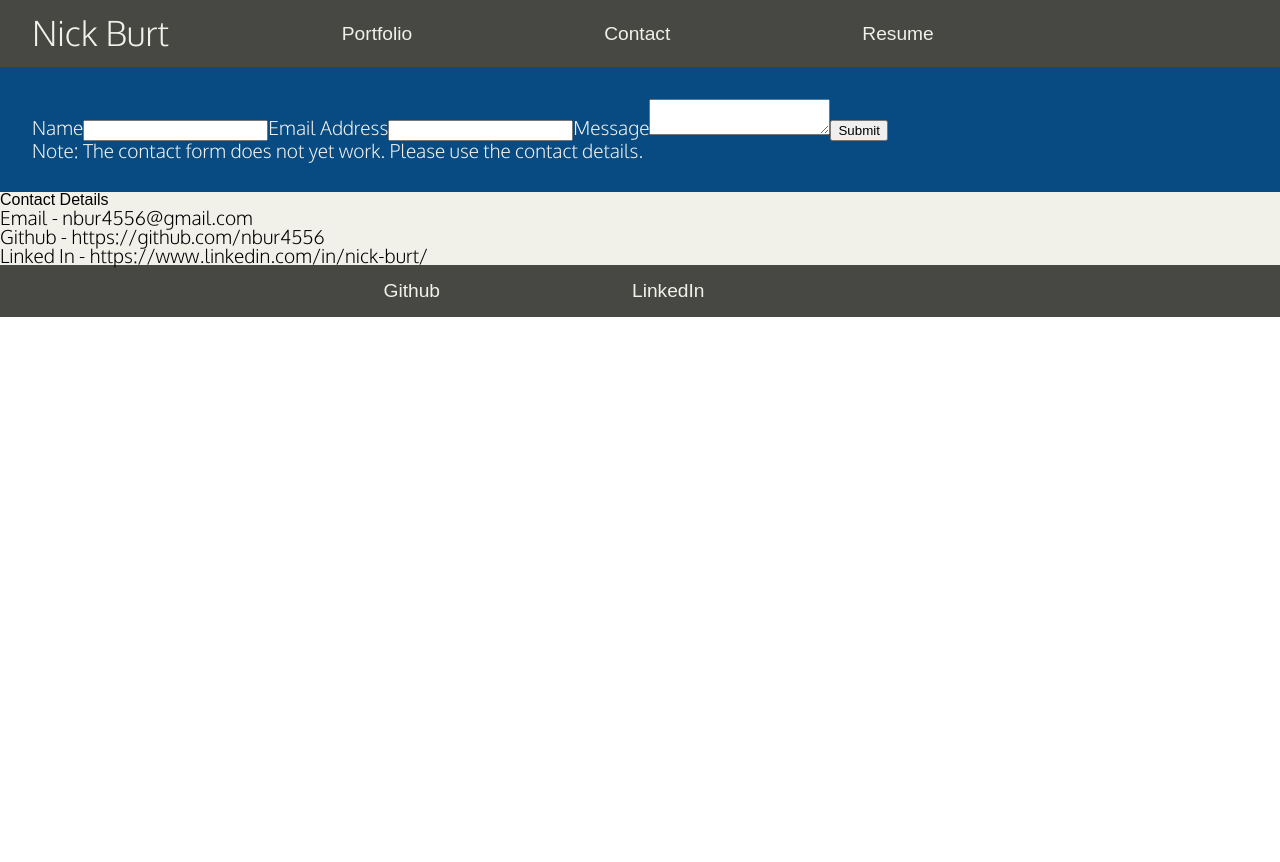
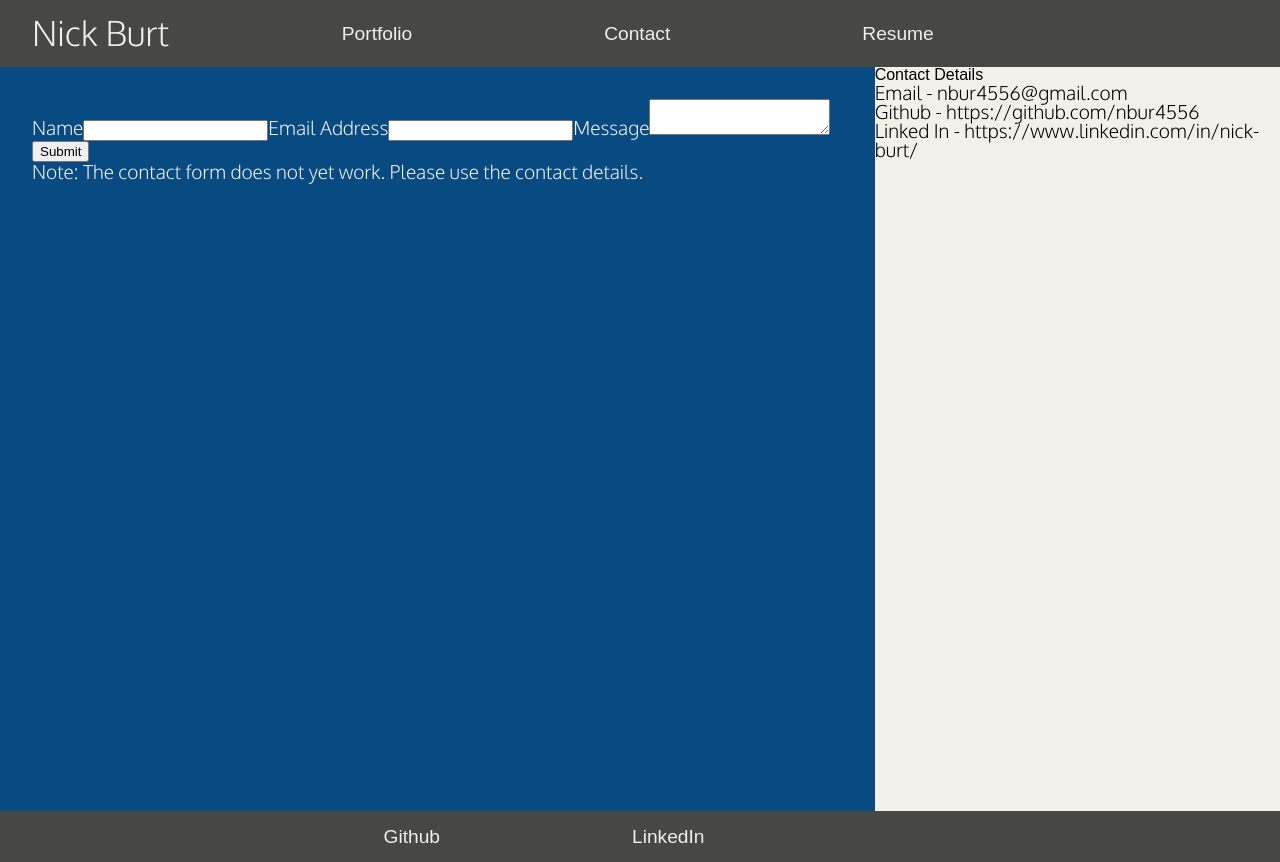
Before and after one commit to nbur4556/react-portfolio, a React (Create React App) app: page /contact in a window 1280 px wide. Before the commit the page ends 800 px from the top, so only its background shows below. Built offline with nearby package versions, Linux system fonts and the light colour scheme; a web font is replaced by a local one.

Commit message:
sets basic layout for contact page

```diff
--- a/src/pages/Contact.js
+++ b/src/pages/Contact.js
@@ -1,11 +1,12 @@
 import React from 'react';
+import '../stylesheets/contact.css';
 
 // Component
 import TextBox from '../components/TextBox.js';
 
 const Contact = () => {
     return (
-        <section>
+        <section className="contact-page">
             {/* Contact Form */}
             <TextBox>
                 <form>
--- /dev/null
+++ b/src/stylesheets/contact.css
@@ -0,0 +1,6 @@
+.contact-page{
+    display: flex;
+    flex-direction: row;
+
+    height: 93vh;
+}
```
